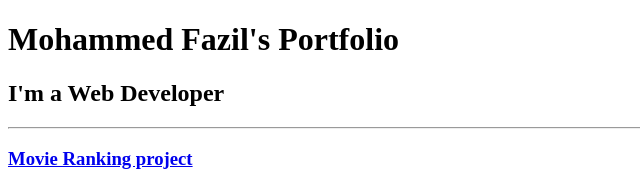
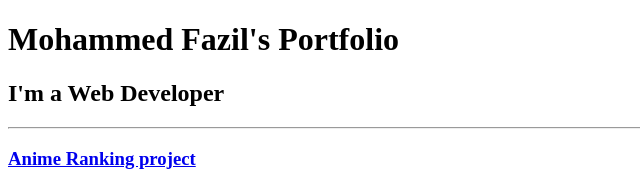
Before and after one commit to Mohammed-Fazil/html-portfolio, a plain HTML site: page index.html in a window 1280 px wide. Shown: the top 185 px of the page, 0-640 px from the left. Drawn offline with Linux system fonts and the light colour scheme.

Commit message:
Update index.html

```diff
--- a/index.html
+++ b/index.html
@@ -26,7 +26,7 @@ https://developer.mozilla.org/en-US/docs/Web/HTML/Element/img#attr-height -->
     <h2>I'm a Web Developer</h2>
     <hr>
     <a href="../2.4 Movie Ranking Project/index.html">
-        <h3>Movie Ranking project</h3>
+        <h3>Anime Ranking project</h3>
     </a>
     <img src="./assets/images/anime ranking.png" alt="sample image of movie ranking" height="200">
 <a href="../3.4 Birthday Invite Project/index.html">
```
